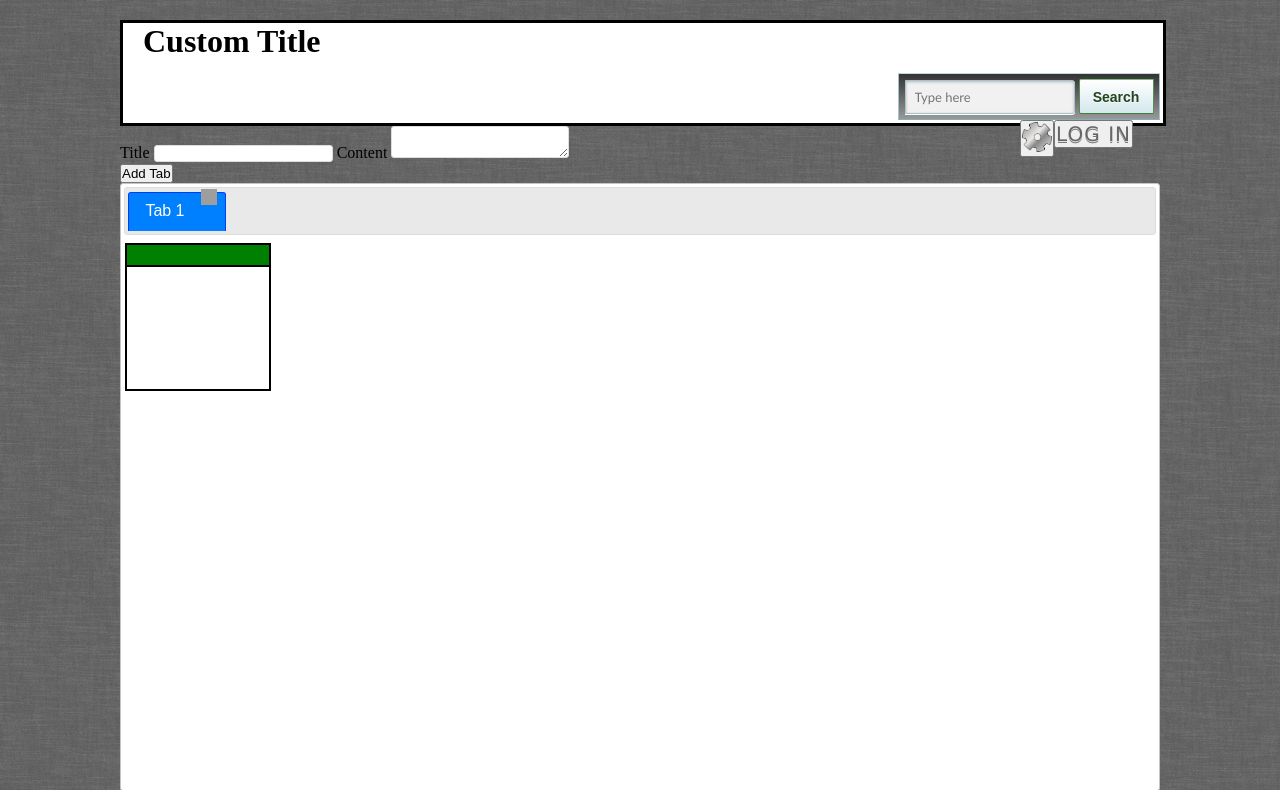
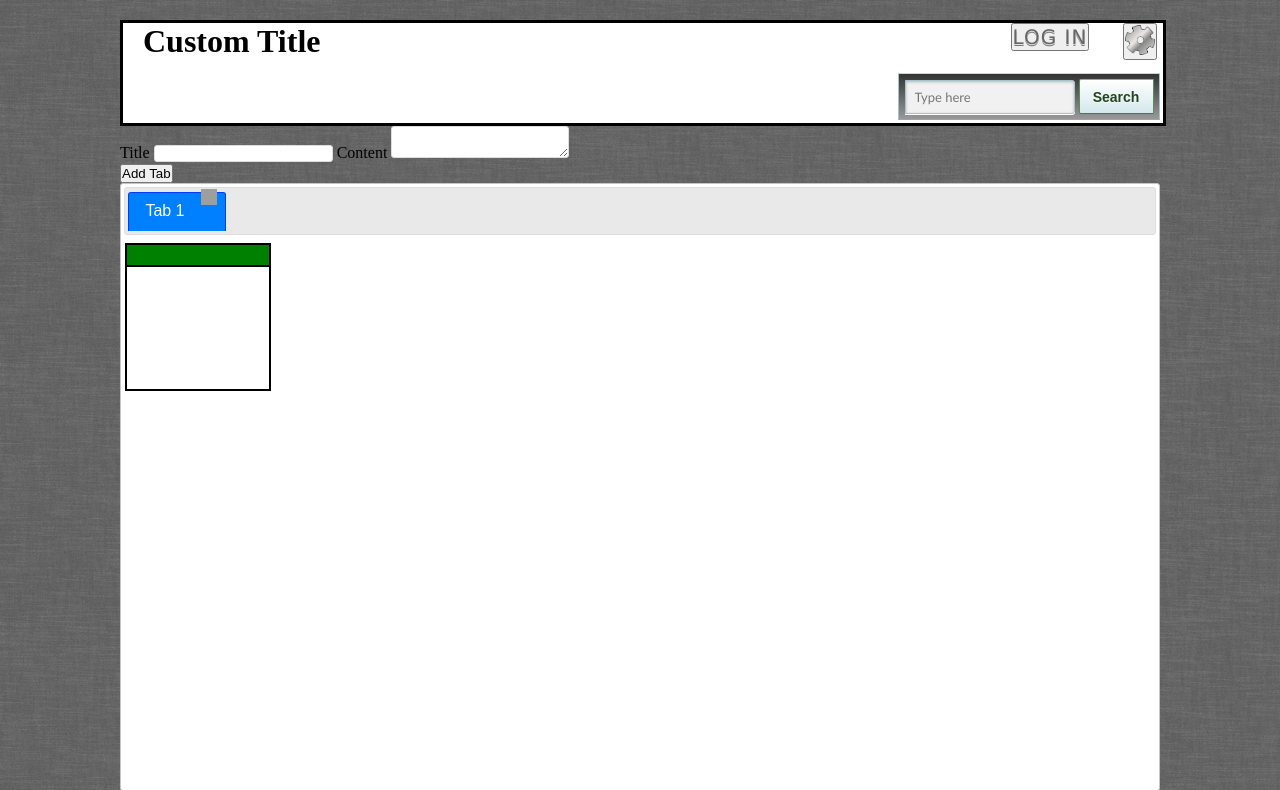
Before and after one commit to MRBrown-VIU/310project, a PHP site: page / in a window 1280 px wide. Shown: the top 790 px of the page. Run offline with PHP 8.4, Linux system fonts and the light colour scheme; some libraries are stand-ins or nearby versions; grey boxes are pictures that could not be loaded.

Commit message:
fixed header

```diff
--- a/css/header.css
+++ b/css/header.css
@@ -98,8 +98,9 @@
 /* Login Menu Styling */
 
 #login {
-    float:right;
-    margin-right:30px;
+    float:left;
+    margin-right:34px;
+    margin-left: 690px;
 }
 
 #loginHeader
@@ -127,7 +128,7 @@
 /* Settings Menu Styling */
 
 #settings {
-    float:right;
+    float:left;
 }
 
 /* End of setting styling */
--- a/index.html
+++ b/index.html
@@ -38,12 +38,6 @@
             <div id="title">
                 <h1>Custom Title</h1>
             </div>
-            <div id="searchBar">
-                <form id="searchBox" action="">
-                    <input id="search" type="text" placeholder="Type here">
-                    <input id="submitSearch" type="submit" value="Search">
-                </form>
-            </div>
             <div id="login">
                 <form id="loginMenu">
                     <input id="loginHeader" type="button" value="Log In"></h1>
@@ -63,6 +57,12 @@
                 <button type="submit" id="setButton">
                 <img src="img/gear.png" alt="settings" width=30px height=30px />
                 </button>
+            </div>
+            <div id="searchBar">
+                <form id="searchBox" action="">
+                    <input id="search" type="text" placeholder="Type here">
+                    <input id="submitSearch" type="submit" value="Search">
+                </form>
             </div>
         </div>
 
```
